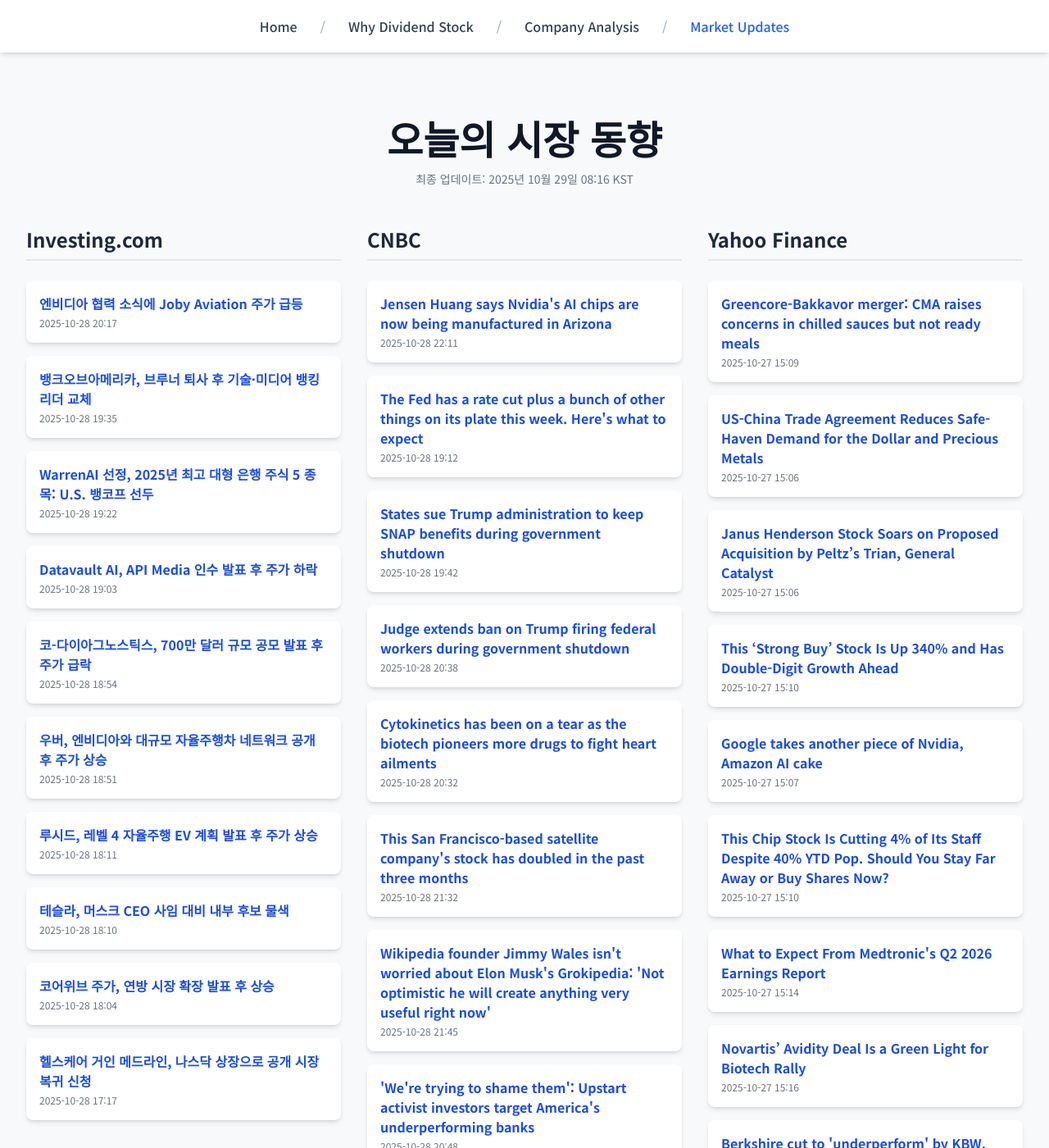
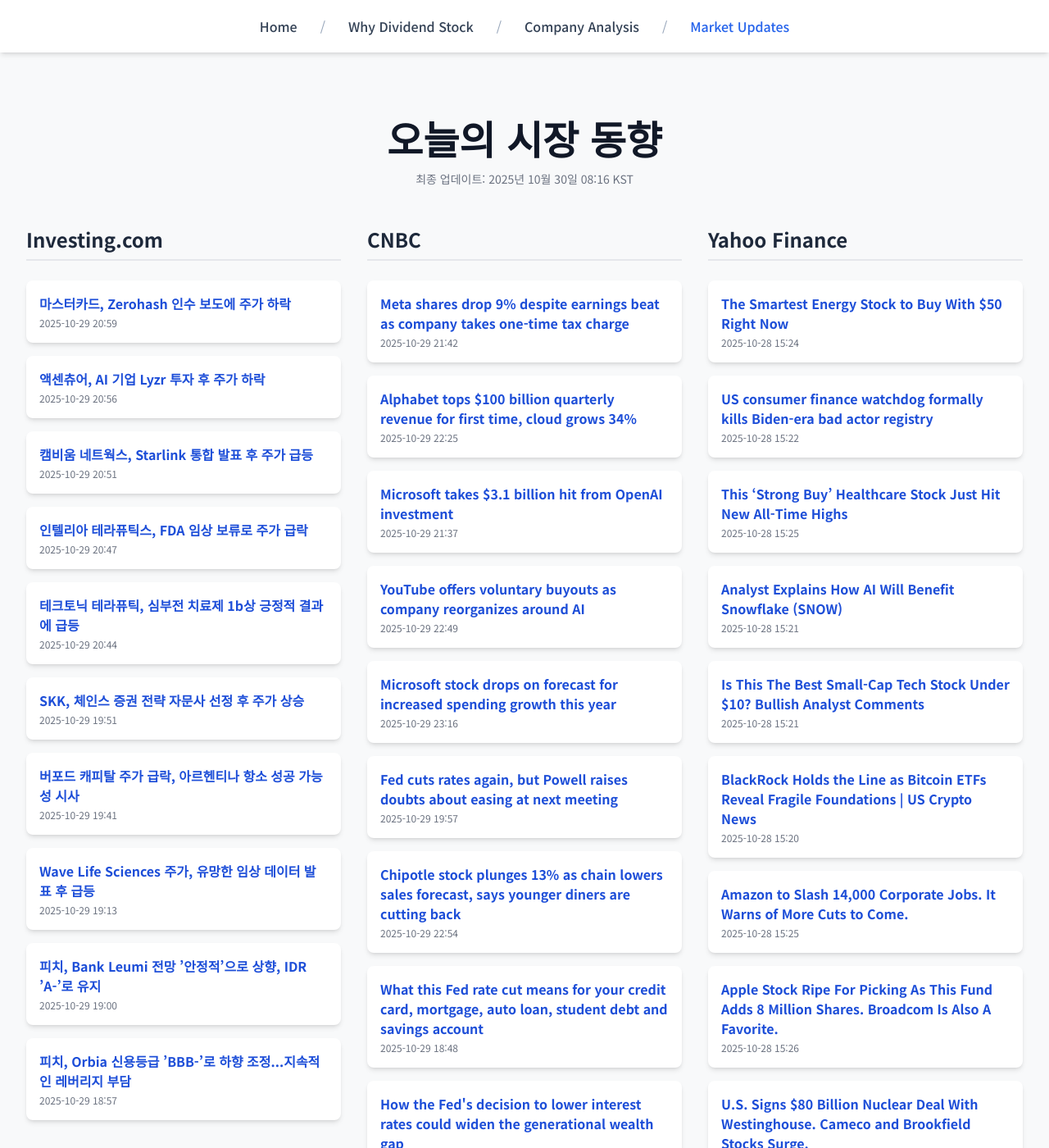
Before and after one commit to Kay-Hwang/my-company-analysis, a Jekyll site: the page built from market-updates.html, in a window 1280 px wide and 1400 px high. Shown: the whole window at 82% size. Built offline with Jekyll 4.4.1, drawn with Linux system fonts in a browser that asks for light colours; nearby versions of some CDN libraries; a script that is not in the unit is left out; some of the changed text lies outside the part shown.

Commit message:
Update daily data

```diff
--- a/_data/latest_data.json
+++ b/_data/latest_data.json
@@ -1,190 +1,190 @@
 {
-  "lastUpdated": "2025년 10월 29일 08:16 KST",
+  "lastUpdated": "2025년 10월 30일 08:16 KST",
   "news": {
     "investing": [
       {
-        "title": "엔비디아 협력 소식에 Joby Aviation 주가 급등",
-        "link": "https://kr.investing.com/news/stock-market-news/article-93CH-1688575",
-        "pubDate": "2025-10-28 20:17:47",
-        "summary": "엔비디아 협력 소식에 Joby Aviation 주가 급등"
+        "title": "마스터카드, Zerohash 인수 보도에 주가 하락",
+        "link": "https://kr.investing.com/news/stock-market-news/article-93CH-1689969",
+        "pubDate": "2025-10-29 20:59:35",
+        "summary": "마스터카드, Zerohash 인수 보도에 주가 하락"
       },
       {
-        "title": "뱅크오브아메리카, 브루너 퇴사 후 기술·미디어 뱅킹 리더 교체",
-        "link": "https://kr.investing.com/news/stock-market-news/article-93CH-1688543",
-        "pubDate": "2025-10-28 19:35:21",
-        "summary": "뱅크오브아메리카, 브루너 퇴사 후 기술·미디어 뱅킹 리더 교체"
+        "title": "액센츄어, AI 기업 Lyzr 투자 후 주가 하락",
+        "link": "https://kr.investing.com/news/stock-market-news/article-93CH-1689965",
+        "pubDate": "2025-10-29 20:56:23",
+        "summary": "액센츄어, AI 기업 Lyzr 투자 후 주가 하락"
       },
       {
-        "title": "WarrenAI 선정, 2025년 최고 대형 은행 주식 5 종목: U.S. 뱅코프 선두",
-        "link": "https://kr.investing.com/news/stock-market-news/article-93CH-1688542",
-        "pubDate": "2025-10-28 19:22:01",
-        "summary": "WarrenAI 선정, 2025년 최고 대형 은행 주식 5 종목: U.S. 뱅코프 선두"
+        "title": "캠비움 네트웍스, Starlink 통합 발표 후 주가 급등",
+        "link": "https://kr.investing.com/news/stock-market-news/article-93CH-1689962",
+        "pubDate": "2025-10-29 20:51:32",
+        "summary": "캠비움 네트웍스, Starlink 통합 발표 후 주가 급등"
       },
       {
-        "title": "Datavault AI, API Media 인수 발표 후 주가 하락",
-        "link": "https://kr.investing.com/news/stock-market-news/article-93CH-1688540",
-        "pubDate": "2025-10-28 19:03:28",
-        "summary": "Datavault AI, API Media 인수 발표 후 주가 하락"
+        "title": "인텔리아 테라퓨틱스, FDA 임상 보류로 주가 급락",
+        "link": "https://kr.investing.com/news/stock-market-news/article-93CH-1689956",
+        "pubDate": "2025-10-29 20:47:15",
+        "summary": "인텔리아 테라퓨틱스, FDA 임상 보류로 주가 급락"
       },
       {
-        "title": "코-다이아그노스틱스, 700만 달러 규모 공모 발표 후 주가 급락",
-        "link": "https://kr.investing.com/news/stock-market-news/article-93CH-1688538",
-        "pubDate": "2025-10-28 18:54:33",
-        "summary": "코-다이아그노스틱스, 700만 달러 규모 공모 발표 후 주가 급락"
+        "title": "테크토닉 테라퓨틱, 심부전 치료제 1b상 긍정적 결과에 급등",
+        "link": "https://kr.investing.com/news/stock-market-news/article-93CH-1689953",
+        "pubDate": "2025-10-29 20:44:46",
+        "summary": "테크토닉 테라퓨틱, 심부전 치료제 1b상 긍정적 결과에 급등"
       },
       {
-        "title": "우버, 엔비디아와 대규모 자율주행차 네트워크 공개 후 주가 상승",
-        "link": "https://kr.investing.com/news/stock-market-news/article-93CH-1688537",
-        "pubDate": "2025-10-28 18:51:42",
-        "summary": "우버, 엔비디아와 대규모 자율주행차 네트워크 공개 후 주가 상승"
+        "title": "SKK, 체인스 증권 전략 자문사 선정 후 주가 상승",
+        "link": "https://kr.investing.com/news/stock-market-news/article-93CH-1689800",
+        "pubDate": "2025-10-29 19:51:50",
+        "summary": "SKK, 체인스 증권 전략 자문사 선정 후 주가 상승"
       },
       {
-        "title": "루시드, 레벨 4 자율주행 EV 계획 발표 후 주가 상승",
-        "link": "https://kr.investing.com/news/stock-market-news/article-93CH-1688536",
-        "pubDate": "2025-10-28 18:11:58",
-        "summary": "루시드, 레벨 4 자율주행 EV 계획 발표 후 주가 상승"
+        "title": "버포드 캐피탈 주가 급락, 아르헨티나 항소 성공 가능성 시사",
+        "link": "https://kr.investing.com/news/stock-market-news/article-93CH-1689795",
+        "pubDate": "2025-10-29 19:41:42",
+        "summary": "버포드 캐피탈 주가 급락, 아르헨티나 항소 성공 가능성 시사"
       },
       {
-        "title": "테슬라, 머스크 CEO 사임 대비 내부 후보 물색",
-        "link": "https://kr.investing.com/news/stock-market-news/article-93CH-1688534",
-        "pubDate": "2025-10-28 18:10:55",
-        "summary": "테슬라, 머스크 CEO 사임 대비 내부 후보 물색"
+        "title": "Wave Life Sciences 주가, 유망한 임상 데이터 발표 후 급등",
+        "link": "https://kr.investing.com/news/stock-market-news/article-1689787",
+        "pubDate": "2025-10-29 19:13:28",
+        "summary": "Wave Life Sciences 주가, 유망한 임상 데이터 발표 후 급등"
       },
       {
-        "title": "코어위브 주가, 연방 시장 확장 발표 후 상승",
-        "link": "https://kr.investing.com/news/stock-market-news/article-93CH-1688532",
-        "pubDate": "2025-10-28 18:04:31",
-        "summary": "코어위브 주가, 연방 시장 확장 발표 후 상승"
+        "title": "피치, Bank Leumi 전망 ’안정적’으로 상향, IDR ’A-’로 유지",
+        "link": "https://kr.investing.com/news/stock-market-news/article-93CH-1689771",
+        "pubDate": "2025-10-29 19:00:57",
+        "summary": "피치, Bank Leumi 전망 ’안정적’으로 상향, IDR ’A-’로 유지"
       },
       {
-        "title": "헬스케어 거인 메드라인, 나스닥 상장으로 공개 시장 복귀 신청",
-        "link": "https://kr.investing.com/news/stock-market-news/article-1688521",
-        "pubDate": "2025-10-28 17:17:10",
-        "summary": "헬스케어 거인 메드라인, 나스닥 상장으로 공개 시장 복귀 신청"
+        "title": "피치, Orbia 신용등급 ’BBB-’로 하향 조정...지속적인 레버리지 부담",
+        "link": "https://kr.investing.com/news/stock-market-news/article-93CH-1689769",
+        "pubDate": "2025-10-29 18:57:20",
+        "summary": "피치, Orbia 신용등급 ’BBB-’로 하향 조정...지속적인 레버리지 부담"
       }
     ],
     "cnbc": [
       {
-        "title": "Jensen Huang says Nvidia's AI chips are now being manufactured in Arizona",
-        "link": "https://www.cnbc.com/2025/10/28/nvidia-jensen-huang-gtc-washington-dc-ai.html",
-        "pubDate": "Tue, 28 Oct 2025 22:11:09 GMT",
-        "summary": "Previously, Nvidia's fastest GPUs were solely manufactured in Taiwan."
+        "title": "Meta shares drop 9% despite earnings beat as company takes one-time tax charge",
+        "link": "https://www.cnbc.com/2025/10/29/meta-q3-earnings-report-2025.html",
+        "pubDate": "Wed, 29 Oct 2025 21:42:05 GMT",
+        "summary": "Meta reported third-quarter earnings on Wednesday and saw shares drop 9% after it said it would take a one-time tax charge."
       },
       {
-        "title": "The Fed has a rate cut plus a bunch of other things on its plate this week. Here's what to expect",
-        "link": "https://www.cnbc.com/2025/10/28/fed-rate-cut-preview.html",
-        "pubDate": "Tue, 28 Oct 2025 19:12:06 GMT",
-        "summary": "The easy part for the Federal Reserve this week will be announcing a rate cut when it wraps up its meeting Wednesday."
+        "title": "Alphabet tops $100 billion quarterly revenue for first time, cloud grows 34%",
+        "link": "https://www.cnbc.com/2025/10/29/alphabet-google-q3-earnings.html",
+        "pubDate": "Wed, 29 Oct 2025 22:25:53 GMT",
+        "summary": "Alphabet reported third-quarter earnings after the bell Wednesday."
       },
       {
-        "title": "States sue Trump administration to keep SNAP benefits during government shutdown",
-        "link": "https://www.cnbc.com/2025/10/28/trump-snap-benefits-government-shutdown.html",
-        "pubDate": "Tue, 28 Oct 2025 19:42:31 GMT",
-        "summary": "The SNAP program provides food stamps to about 42 million Americans. The program is on the verge of running out of funds because of the government shutdown."
+        "title": "Microsoft takes $3.1 billion hit from OpenAI investment",
+        "link": "https://www.cnbc.com/2025/10/29/microsoft-open-ai-investment-earnings.html",
+        "pubDate": "Wed, 29 Oct 2025 21:37:39 GMT",
+        "summary": "Microsoft and OpenAI are key partners in cloud and artificial intelligence, but they're increasingly becoming competitors as well."
       },
       {
-        "title": "Judge extends ban on Trump firing federal workers during government shutdown",
-        "link": "https://www.cnbc.com/2025/10/28/judge-ban-trump-government-shutdown-layoffs.html",
-        "pubDate": "Tue, 28 Oct 2025 20:38:49 GMT",
-        "summary": "A federal judge extended a temporary order blocking the Trump administration's mass-layoff plans during the government shutdown, multiple news outlets reported."
+        "title": "YouTube offers voluntary buyouts as company reorganizes around AI",
+        "link": "https://www.cnbc.com/2025/10/29/youtube-offers-voluntary-buyouts-as-company-reorganizes-around-ai.html",
+        "pubDate": "Wed, 29 Oct 2025 22:49:22 GMT",
+        "summary": "In an internal memo to staff, YouTube CEO Neal Mohan said the platform is reorganizing its product teams for the first time in a decade."
       },
       {
-        "title": "Cytokinetics has been on a tear as the biotech pioneers more drugs to fight heart ailments",
-        "link": "https://www.cnbc.com/2025/10/28/cytokinetics-has-been-on-a-tear-as-the-biotech-pioneers-more-drugs-to-fight-heart-ailments.html",
-        "pubDate": "Tue, 28 Oct 2025 20:32:47 GMT",
-        "summary": "Shares of Cytokinetics, which targets medicines for specialty heart diseases, have jumped about 69% over the past three months and are up 31% year to date."
+        "title": "Microsoft stock drops on forecast for increased spending growth this year",
+        "link": "https://www.cnbc.com/2025/10/29/microsoft-msft-q1-2026-earnings-report.html",
+        "pubDate": "Wed, 29 Oct 2025 23:16:06 GMT",
+        "summary": "Microsoft's cloud business has been growing faster than rival Amazon Web Services, as the company ramps up artificial intelligence investments."
       },
       {
-        "title": "This San Francisco-based satellite company's stock has doubled in the past three months",
-        "link": "https://www.cnbc.com/2025/10/28/this-san-francisco-based-satellite-companys-stock-has-doubled-in-the-past-three-months.html",
-        "pubDate": "Tue, 28 Oct 2025 21:32:25 GMT",
-        "summary": "The stock has soared more than 215% this year despite slides earlier this year."
+        "title": "Fed cuts rates again, but Powell raises doubts about easing at next meeting",
+        "link": "https://www.cnbc.com/2025/10/29/fed-rate-decision-october-2025.html",
+        "pubDate": "Wed, 29 Oct 2025 19:57:56 GMT",
+        "summary": "The Federal Reserve on Wednesday released its interest decision following a two-day meeting."
       },
       {
-        "title": "Wikipedia founder Jimmy Wales isn't worried about Elon Musk's Grokipedia:  'Not optimistic he will create anything very useful right now'",
-        "link": "https://www.cnbc.com/2025/10/28/elon-musk-grokipedia-wikipedia-founder-jimmy-wales.html",
-        "pubDate": "Tue, 28 Oct 2025 21:45:47 GMT",
-        "summary": "Elon Musk launched Grokipedia to rival Wikipedia and what he says is 'woke' bias, but founder Jimmy Wales isn't worried, and says LLMs can't even write a wiki."
+        "title": "Chipotle stock plunges 13% as chain lowers sales forecast, says younger diners are cutting back",
+        "link": "https://www.cnbc.com/2025/10/29/chipotle-cmg-earnings-q3-2025.html",
+        "pubDate": "Wed, 29 Oct 2025 22:54:54 GMT",
+        "summary": "Shares of Chipotle have tumbled 33% this year, dragging its market value down to roughly $54 billion."
       },
       {
-        "title": "'We're trying to shame them': Upstart activist investors target America's underperforming banks",
-        "link": "https://www.cnbc.com/2025/10/28/activist-investor-holdco-targets-americas-underperforming-banks.html",
-        "pubDate": "Tue, 28 Oct 2025 20:48:36 GMT",
-        "summary": "HoldCo has emerged from relative obscurity to launch activist investor campaigns against three regional banks: Comerica, Eastern Bank and First Interstate."
+        "title": "What this Fed rate cut means for your credit card, mortgage, auto loan, student debt and savings account",
+        "link": "https://www.cnbc.com/2025/10/29/fed-rate-cut-credit-cards-mortgages-savings.html",
+        "pubDate": "Wed, 29 Oct 2025 18:48:59 GMT",
+        "summary": "Here’s a look at all of the ways the Fed decision could affect your finances."
       },
       {
-        "title": "Bill Gates softens ‘Climate Disaster’ approach, says strategy needs to shift: Interview",
-        "link": "https://www.cnbc.com/2025/10/28/bill-gates-says-countries-need-to-rethink-their-climate-strategy.html",
-        "pubDate": "Tue, 28 Oct 2025 18:28:31 GMT",
-        "summary": "Microsoft co-founder Bill Gates says countries and leaders need to shift their approach to climate change and focus on 'improving lives'"
+        "title": "How the Fed's decision to lower interest rates could widen the generational wealth gap",
+        "link": "https://www.cnbc.com/2025/10/29/fed-rate-cut-generational-wealth-gap.html",
+        "pubDate": "Wed, 29 Oct 2025 18:04:19 GMT",
+        "summary": "Lowering the federal funds rate typically leads to increases in asset values and may widen wealth gaps in the U.S."
       },
       {
-        "title": "Ray Dalio says a risky AI market bubble is forming, but may not pop until the Fed tightens",
-        "link": "https://www.cnbc.com/2025/10/28/ray-dalio-bubble-ai-federal-reserve.html",
-        "pubDate": "Tue, 28 Oct 2025 18:29:04 GMT",
-        "summary": "Dalio talked with CNBC's Sara Eisen in an exclusive interview from the Future Investment Institute in Riyadh, Saudi Arabia."
+        "title": "ServiceNow CEO denies AI companies are threatening enterprise software: 'They don't do what we do'",
+        "link": "https://www.cnbc.com/2025/10/29/servicenow-ceo-ai-companies-enterprise.html",
+        "pubDate": "Wed, 29 Oct 2025 22:52:00 GMT",
+        "summary": "ServiceNow CEO Bill McDermott pushed back against the idea that artificial intelligence technology will make enterprise software redundant."
       }
     ],
     "yahoo": [
       {
-        "title": "Greencore-Bakkavor merger: CMA raises concerns in chilled sauces but not ready meals",
-        "link": "https://finance.yahoo.com/news/greencore-bakkavor-merger-cma-raises-114729833.html",
-        "pubDate": "2025-10-27T15:09:42Z",
-        "summary": "Greencore-Bakkavor merger: CMA raises concerns in chilled sauces but not ready meals"
+        "title": "The Smartest Energy Stock to Buy With $50 Right Now",
+        "link": "https://finance.yahoo.com/news/smartest-energy-stock-buy-50-152400316.html",
+        "pubDate": "2025-10-28T15:24:00Z",
+        "summary": "The Smartest Energy Stock to Buy With $50 Right Now"
       },
       {
-        "title": "US-China Trade Agreement Reduces Safe-Haven Demand for the Dollar and Precious Metals",
-        "link": "https://finance.yahoo.com/news/us-china-trade-agreement-reduces-150644498.html",
-        "pubDate": "2025-10-27T15:06:44Z",
-        "summary": "US-China Trade Agreement Reduces Safe-Haven Demand for the Dollar and Precious Metals"
+        "title": "US consumer finance watchdog formally kills Biden-era bad actor registry",
+        "link": "https://finance.yahoo.com/news/us-consumer-finance-watchdog-formally-152231388.html",
+        "pubDate": "2025-10-28T15:22:31Z",
+        "summary": "US consumer finance watchdog formally kills Biden-era bad actor registry"
       },
       {
-        "title": "Janus Henderson Stock Soars on Proposed Acquisition by Peltz’s Trian, General Catalyst",
-        "link": "https://www.barrons.com/articles/janus-henderson-stock-price-acquisition-89e4a93d?siteid=yhoof2&yptr=yahoo",
-        "pubDate": "2025-10-27T15:06:00Z",
-        "summary": "Janus Henderson Stock Soars on Proposed Acquisition by Peltz’s Trian, General Catalyst"
+        "title": "This ‘Strong Buy’ Healthcare Stock Just Hit New All-Time Highs",
+        "link": "https://finance.yahoo.com/news/strong-buy-healthcare-stock-just-152503485.html",
+        "pubDate": "2025-10-28T15:25:03Z",
+        "summary": "This ‘Strong Buy’ Healthcare Stock Just Hit New All-Time Highs"
       },
       {
-        "title": "This ‘Strong Buy’ Stock Is Up 340% and Has Double-Digit Growth Ahead",
-        "link": "https://finance.yahoo.com/news/strong-buy-stock-340-double-151003509.html",
-        "pubDate": "2025-10-27T15:10:03Z",
-        "summary": "This ‘Strong Buy’ Stock Is Up 340% and Has Double-Digit Growth Ahead"
+        "title": "Analyst Explains How AI Will Benefit Snowflake (SNOW)",
+        "link": "https://finance.yahoo.com/news/analyst-explains-ai-benefit-snowflake-152139984.html",
+        "pubDate": "2025-10-28T15:21:39Z",
+        "summary": "Analyst Explains How AI Will Benefit Snowflake (SNOW)"
       },
       {
-        "title": "Google takes another piece of Nvidia, Amazon AI cake",
-        "link": "https://finance.yahoo.com/news/google-takes-another-piece-nvidia-150700993.html",
-        "pubDate": "2025-10-27T15:07:00Z",
-        "summary": "Google takes another piece of Nvidia, Amazon AI cake"
+        "title": "Is This The Best Small-Cap Tech Stock Under $10? Bullish Analyst Comments",
+        "link": "https://finance.yahoo.com/news/best-small-cap-tech-stock-152134388.html",
+        "pubDate": "2025-10-28T15:21:34Z",
+        "summary": "Is This The Best Small-Cap Tech Stock Under $10? Bullish Analyst Comments"
       },
       {
-        "title": "This Chip Stock Is Cutting 4% of Its Staff Despite 40% YTD Pop. Should You Stay Far Away or Buy Shares Now?",
-        "link": "https://finance.yahoo.com/news/chip-stock-cutting-4-staff-151036372.html",
-        "pubDate": "2025-10-27T15:10:36Z",
-        "summary": "This Chip Stock Is Cutting 4% of Its Staff Despite 40% YTD Pop. Should You Stay Far Away or Buy Shares Now?"
+        "title": "BlackRock Holds the Line as Bitcoin ETFs Reveal Fragile Foundations | US Crypto News",
+        "link": "https://finance.yahoo.com/news/blackrock-holds-line-bitcoin-etfs-152036789.html",
+        "pubDate": "2025-10-28T15:20:36Z",
+        "summary": "BlackRock Holds the Line as Bitcoin ETFs Reveal Fragile Foundations | US Crypto News"
       },
       {
-        "title": "What to Expect From Medtronic's Q2 2026 Earnings Report",
-        "link": "https://finance.yahoo.com/news/expect-medtronics-q2-2026-earnings-151414804.html",
-        "pubDate": "2025-10-27T15:14:14Z",
-        "summary": "What to Expect From Medtronic's Q2 2026 Earnings Report"
+        "title": "Amazon to Slash 14,000 Corporate Jobs. It Warns of More Cuts to Come.",
+        "link": "https://www.barrons.com/articles/amazon-stock-price-job-cuts-14000-6137c577?siteid=yhoof2&yptr=yahoo",
+        "pubDate": "2025-10-28T15:25:00Z",
+        "summary": "Amazon to Slash 14,000 Corporate Jobs. It Warns of More Cuts to Come."
       },
       {
-        "title": "Novartis’ Avidity Deal Is a Green Light for Biotech Rally",
-        "link": "https://www.barrons.com/articles/novartis-deal-avidity-biosciences-acquisition-efa3ef51?siteid=yhoof2&yptr=yahoo",
-        "pubDate": "2025-10-27T15:16:00Z",
-        "summary": "Novartis’ Avidity Deal Is a Green Light for Biotech Rally"
+        "title": "Apple Stock Ripe For Picking As This Fund Adds 8 Million Shares. Broadcom Is Also A Favorite.",
+        "link": "https://www.investors.com/research/apple-stock-aapl-broadcom-avgo-datadog-ddog-air/?src=A00220&yptr=yahoo",
+        "pubDate": "2025-10-28T15:26:20Z",
+        "summary": "Apple Stock Ripe For Picking As This Fund Adds 8 Million Shares. Broadcom Is Also A Favorite."
       },
       {
-        "title": "Berkshire cut to 'underperform' by KBW, which cites Geico, tariffs, Buffett",
-        "link": "https://finance.yahoo.com/news/berkshire-cut-underperform-kbw-cites-145930027.html",
-        "pubDate": "2025-10-27T14:59:30Z",
-        "summary": "Berkshire cut to 'underperform' by KBW, which cites Geico, tariffs, Buffett"
+        "title": "U.S. Signs $80 Billion Nuclear Deal With Westinghouse. Cameco and Brookfield Stocks Surge.",
+        "link": "https://www.barrons.com/articles/cameco-brookfield-stocks-westinghouse-nuclear-deal-f045ab33?siteid=yhoof2&yptr=yahoo",
+        "pubDate": "2025-10-28T15:21:00Z",
+        "summary": "U.S. Signs $80 Billion Nuclear Deal With Westinghouse. Cameco and Brookfield Stocks Surge."
       },
       {
-        "title": "This is Jeff Bezos’ favorite interview question—and it comes down to being an inventor",
-        "link": "https://finance.yahoo.com/news/jeff-bezos-favorite-interview-comes-151105935.html",
-        "pubDate": "2025-10-27T15:11:05Z",
-        "summary": "This is Jeff Bezos’ favorite interview question—and it comes down to being an inventor"
+        "title": "Trump’s Media Company Gets Into Prediction Markets",
+        "link": "https://www.wsj.com/livecoverage/stock-market-today-dow-sp-500-nasdaq-10-28-2025/card/trump-s-media-company-gets-into-prediction-markets-Q7q1uLAkZyNatPx432ha?siteid=yhoof2&yptr=yahoo",
+        "pubDate": "2025-10-28T15:19:10Z",
+        "summary": "Trump’s Media Company Gets Into Prediction Markets"
       }
     ]
   }
```
